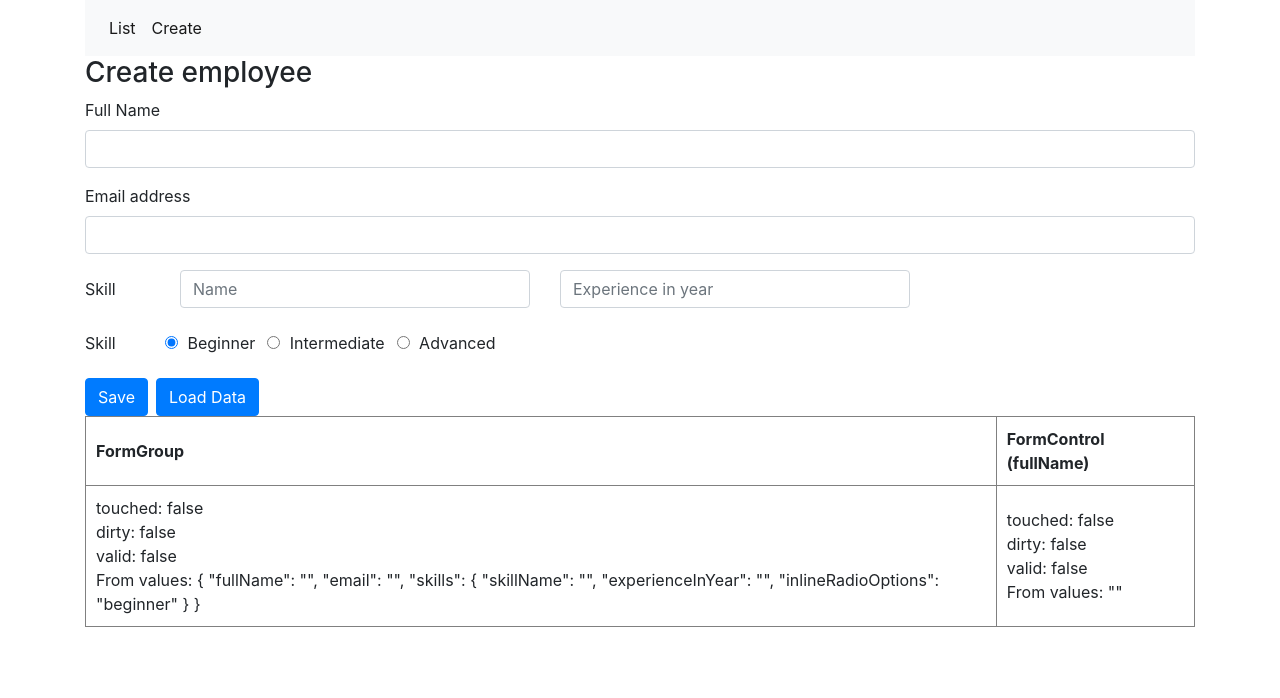
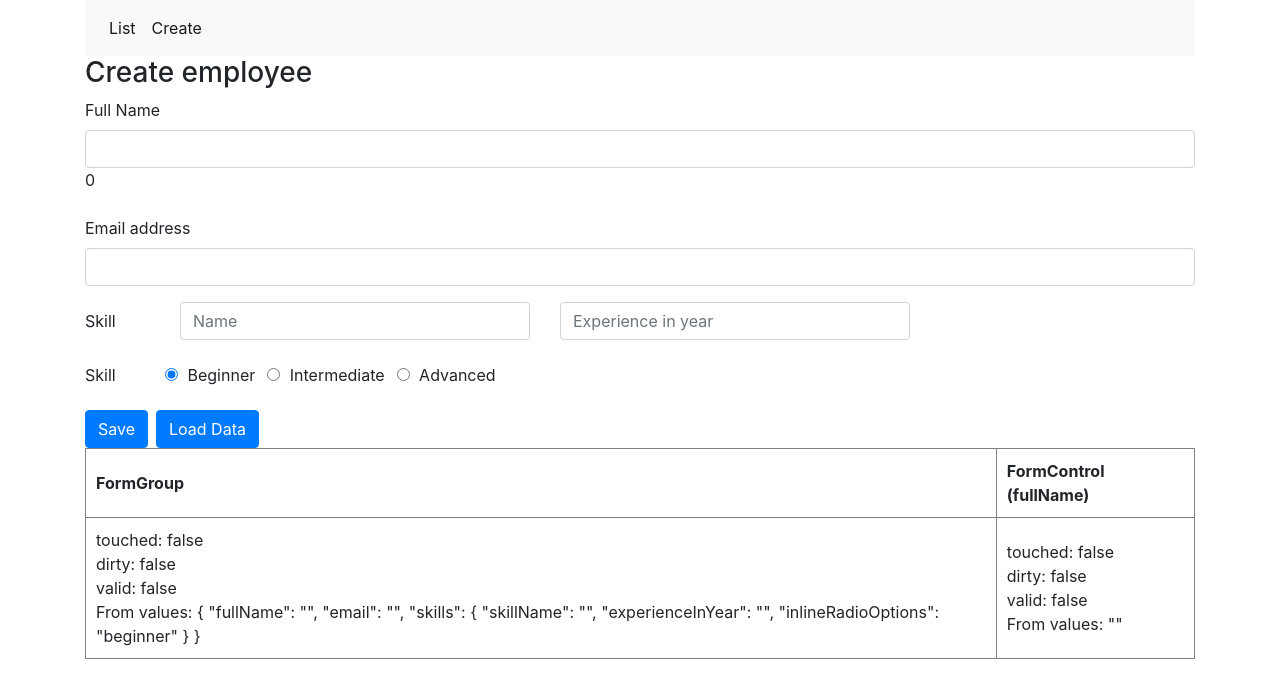
Before and after one commit to JagodaJarzebowska/angular, an Angular app: page /create in a window 1280 px wide. Shown: the top 698 px of the page. Built offline with nearby package versions, Linux system fonts and the light colour scheme.

Commit message:
valuechanges observable

```diff
--- a/src/app/employee/create-employee/create-employee.component.html
+++ b/src/app/employee/create-employee/create-employee.component.html
@@ -10,6 +10,7 @@
             [ngClass]="{'is-invalid' : employeeForm.get('fullName').errors
                 && (employeeForm.get('fullName').touched
                 || employeeForm.get('fullName').dirty)}">
+                <label> {{ nameLength }} </label>
             <div class="invalid-feedback" *ngIf="employeeForm.get('fullName').errors.required">
                 Please enter your Full Name
             </div>
--- a/src/app/employee/create-employee/create-employee.component.ts
+++ b/src/app/employee/create-employee/create-employee.component.ts
@@ -1,5 +1,5 @@
 import { Component, OnInit } from '@angular/core';
-import { FormGroup, Validators,FormBuilder } from '@angular/forms';
+import { FormGroup, Validators, FormBuilder } from '@angular/forms';
 @Component({
   selector: 'app-create-employee',
   templateUrl: './create-employee.component.html',
@@ -8,18 +8,31 @@ import { FormGroup, Validators,FormBuilder } from '@angular/forms';
 export class CreateEmployeeComponent implements OnInit {
 
   employeeForm: FormGroup;
-
+  nameLength = 0;
   constructor(private formBuilder: FormBuilder) { }
 
   ngOnInit(): void {
     this.employeeForm = this.formBuilder.group({
-        fullName: ['',[Validators.required, Validators.minLength(2), Validators.maxLength(10)]],
+      fullName: ['', [Validators.required, Validators.minLength(2), Validators.maxLength(10)]],
       email: [''],
       skills: this.formBuilder.group({
         skillName: [''],
         experienceInYear: [''],
         inlineRadioOptions: ['beginner']
       })
+    });
+
+    this.employeeForm.get('fullName').valueChanges.subscribe(
+      (result: string) => {
+        this.nameLength = result.length;
+      });
+
+    this.employeeForm.valueChanges.subscribe((result: any) => {
+      console.log(JSON.stringify(result));
+    });
+
+    this.employeeForm.get('skills').valueChanges.subscribe((result: any) => {
+      console.log(JSON.stringify(result));
     });
   }
 
```
Lines whose indentation alone changed are shown as unchanged.
